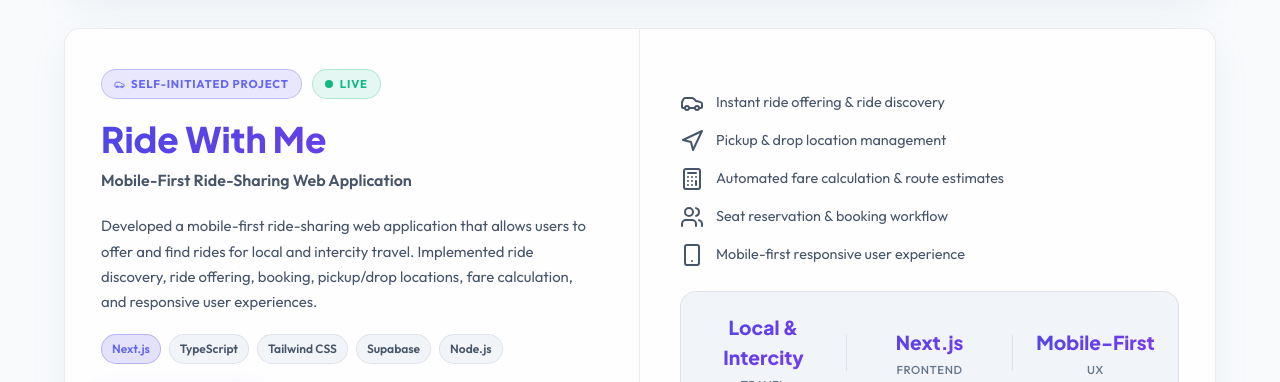
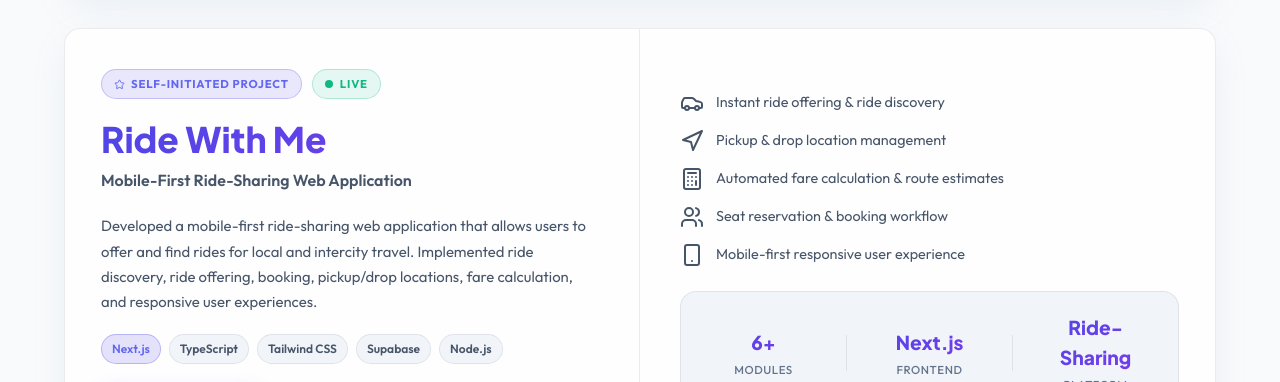
Before and after one commit to Vishal742-arch/portfolio, a website: page index.html in a window 1280 px wide. Shown: the part 3014-3396 px from the top of the page. Drawn offline with nearby package versions, Linux system fonts and the light colour scheme.

Commit message:
refine Ride With Me project card to match Bill Box design reference

```diff
--- a/index.html
+++ b/index.html
@@ -432,7 +432,7 @@
                         <div class="pf-content">
                             <div class="pf-header">
                                 <span class="pf-badge">
-                                    <i data-lucide="car" class="pf-badge-icon"></i>
+                                    <i data-lucide="star" class="pf-badge-icon"></i>
                                     Self-Initiated Project
                                 </span>
                                 <span class="pf-live-pill">
@@ -485,8 +485,8 @@
                             <!-- Stats row -->
                             <div class="pf-stats">
                                 <div class="pf-stat">
-                                    <span class="pf-stat-value">Local &amp; Intercity</span>
-                                    <span class="pf-stat-label">Travel</span>
+                                    <span class="pf-stat-value">6+</span>
+                                    <span class="pf-stat-label">Modules</span>
                                 </div>
                                 <div class="pf-stat-divider"></div>
                                 <div class="pf-stat">
@@ -495,8 +495,8 @@
                                 </div>
                                 <div class="pf-stat-divider"></div>
                                 <div class="pf-stat">
-                                    <span class="pf-stat-value">Mobile-First</span>
-                                    <span class="pf-stat-label">UX</span>
+                                    <span class="pf-stat-value">Ride-Sharing</span>
+                                    <span class="pf-stat-label">Platform</span>
                                 </div>
                             </div>
                         </div>
```
